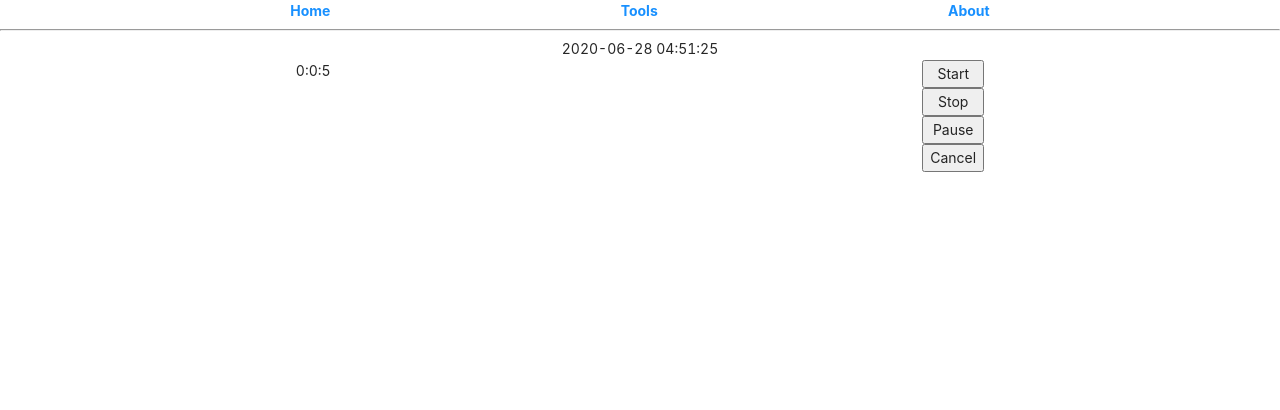
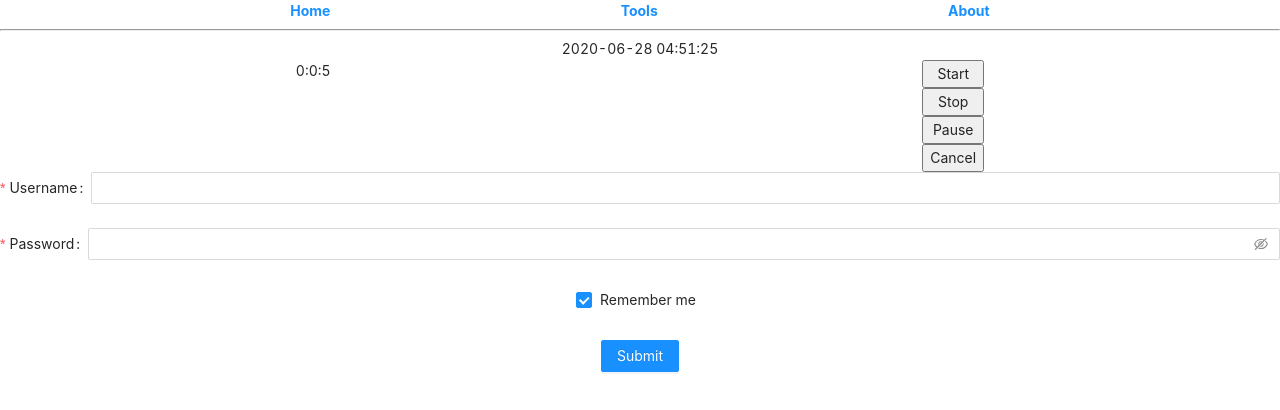
Before and after one commit to Liszt21/LisztSpace, a React (Create React App) app in the folder frontend/: page / in a window 1280 px wide. Shown: the top 410 px of the page. Built offline with nearby package versions, Linux system fonts and the light colour scheme.

Commit message:
use antd form

```diff
--- /dev/null
+++ b/frontend/src/components/User.tsx
@@ -0,0 +1,54 @@
+import React from "react";
+import { Form, Input, Button, Checkbox } from "antd";
+
+interface UserInfo {
+  username: string,
+  password: string
+}
+
+function Signin() {
+  const onFinish = (values: UserInfo)=> {
+    console.log('Success:', values);
+  };
+
+  const onFinishFailed = (errorInfo: Object)=> {
+    console.log('Failed:', errorInfo);
+  };
+
+  return (
+    <Form
+      name="basic"
+      initialValues={{ remember: true }}
+      onFinish={onFinish}
+      onFinishFailed={onFinishFailed}
+    >
+      <Form.Item
+        label="Username"
+        name="username"
+        rules={[{ required: true, message: 'Please input your username!' }]}
+      >
+        <Input />
+      </Form.Item>
+
+      <Form.Item
+        label="Password"
+        name="password"
+        rules={[{ required: true, message: 'Please input your password!' }]}
+      >
+        <Input.Password />
+      </Form.Item>
+
+      <Form.Item name="remember" valuePropName="checked">
+        <Checkbox>Remember me</Checkbox>
+      </Form.Item>
+
+      <Form.Item>
+        <Button type="primary" htmlType="submit">
+          Submit
+        </Button>
+      </Form.Item>
+    </Form>
+  )
+}
+
+export default Signin
--- a/frontend/src/views/Home.tsx
+++ b/frontend/src/views/Home.tsx
@@ -1,9 +1,13 @@
 import React from "react";
 import QuantifiedSelf from "../components/QuantifiedSelf"
+import User from "../components/User"
 
 function Home() {
     return (
-      <QuantifiedSelf />
+      <div>
+        <QuantifiedSelf />
+        <User />
+      </div>
     )
 }
 
```
